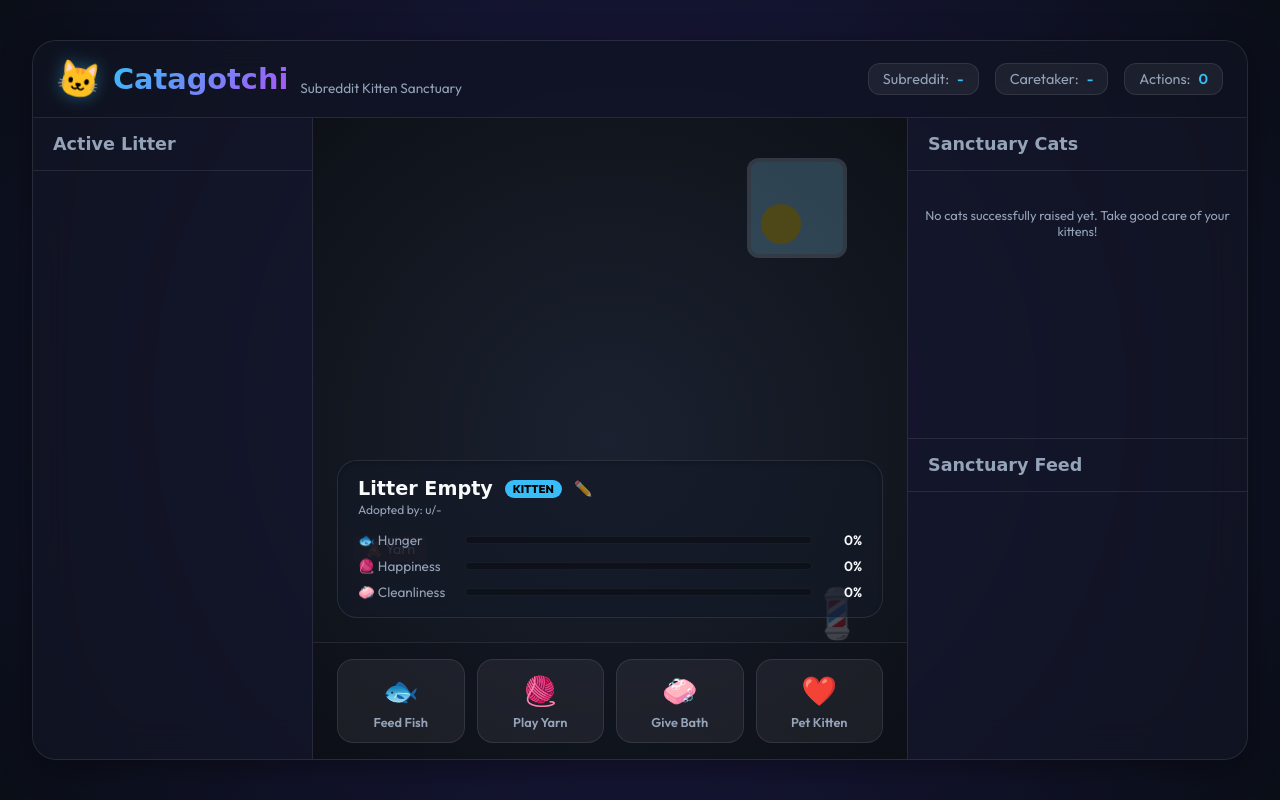
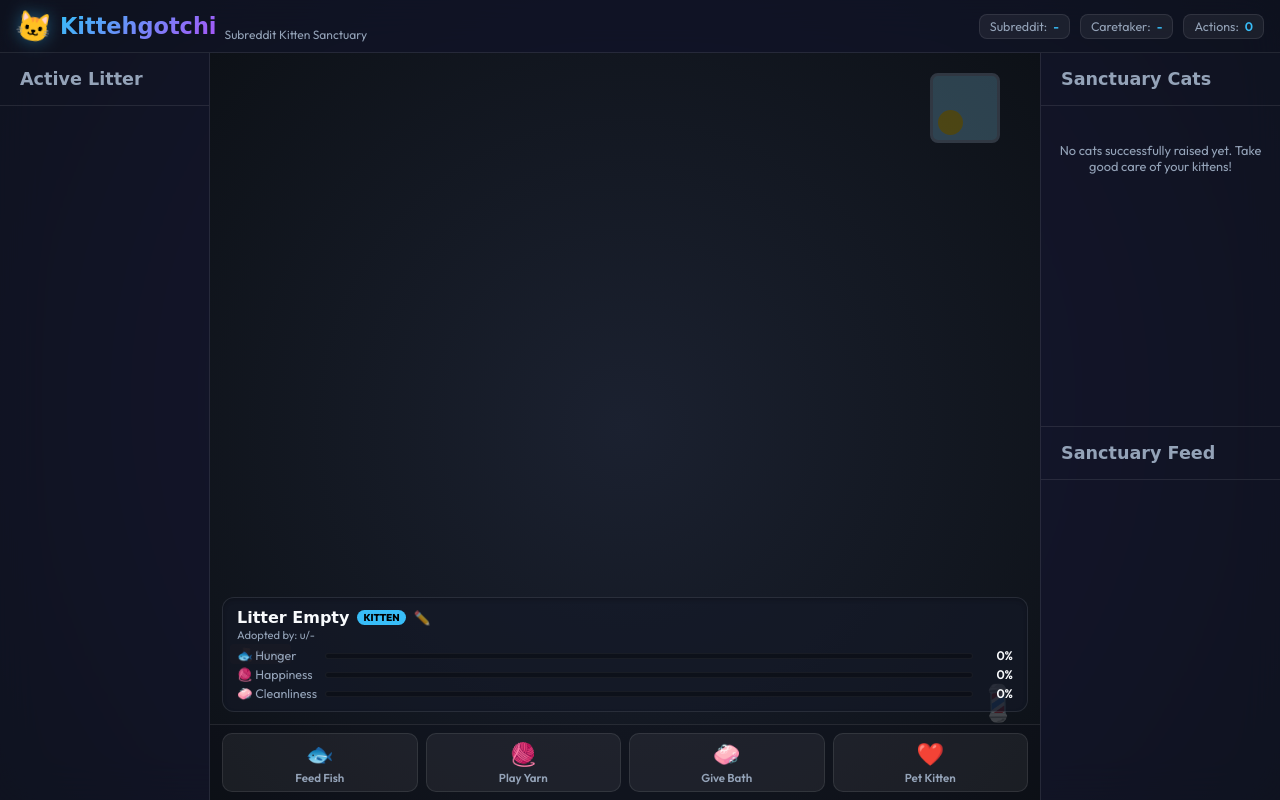
Before and after one commit to aminalnam/catagotchi, a website with bundled scripts: page public/index.html in a window 1280 px wide. Built offline with nearby package versions, Linux system fonts and the light colour scheme; files whose address does not match are found by name; a web font is replaced by a local one.

Commit message:
Rename app to Kittehgotchi and compact styling to fit viewport

```diff
--- a/package.json
+++ b/package.json
@@ -1,6 +1,6 @@
 {
   "private": true,
-  "name": "catagotchi",
+  "name": "kittehgotchi",
   "version": "0.0.0",
   "license": "BSD-3-Clause",
   "type": "module",
--- a/public/index.css
+++ b/public/index.css
@@ -42,14 +42,15 @@ body {
 
 /* Container Glassmorphism */
 .glass-container {
-  width: 95vw;
-  height: 90vh;
-  max-width: 1400px;
+  width: 100vw;
+  height: 100vh;
+  max-width: 100vw;
+  max-height: 100vh;
   background: var(--bg-glass);
   backdrop-filter: blur(20px);
   -webkit-backdrop-filter: blur(20px);
-  border: 1px solid var(--border-glass);
-  border-radius: 24px;
+  border: none;
+  border-radius: 0;
   box-shadow: var(--shadow-neon);
   display: flex;
   flex-direction: column;
@@ -58,7 +59,7 @@ body {
 
 /* Header */
 .app-header {
-  padding: 16px 24px;
+  padding: 8px 16px;
   border-bottom: 1px solid var(--border-glass);
   display: flex;
   justify-content: space-between;
@@ -69,18 +70,18 @@ body {
 .logo-area {
   display: flex;
   align-items: center;
-  gap: 12px;
+  gap: 8px;
 }
 
 .logo-emoji {
-  font-size: 2.2rem;
+  font-size: 1.8rem;
   filter: drop-shadow(0 0 8px rgba(56, 189, 248, 0.4));
   animation: logo-wag 2s ease-in-out infinite alternate;
 }
 
 h1 {
   font-family: var(--font-header);
-  font-size: 1.8rem;
+  font-size: 1.4rem;
   font-weight: 800;
   background: linear-gradient(135deg, #38bdf8 0%, #a855f7 100%);
   -webkit-background-clip: text;
@@ -88,27 +89,27 @@ h1 {
 }
 
 .sub-title {
-  font-size: 0.85rem;
+  font-size: 0.75rem;
   color: var(--text-muted);
   font-weight: 400;
   align-self: flex-end;
-  margin-bottom: 4px;
+  margin-bottom: 2px;
 }
 
 .user-status-hud {
   display: flex;
-  gap: 16px;
+  gap: 10px;
 }
 
 .hud-item {
   background: var(--bg-glass-bright);
   border: 1px solid var(--border-glass);
-  padding: 6px 14px;
-  border-radius: 12px;
+  padding: 4px 10px;
+  border-radius: 8px;
   display: flex;
   align-items: center;
-  gap: 8px;
-  font-size: 0.9rem;
+  gap: 6px;
+  font-size: 0.78rem;
 }
 
 .hud-label {
@@ -124,7 +125,7 @@ h1 {
 .app-body {
   flex: 1;
   display: grid;
-  grid-template-columns: 280px 1fr 340px;
+  grid-template-columns: 210px 1fr 240px;
   overflow: hidden;
 }
 
@@ -258,7 +259,7 @@ h2 {
   display: flex;
   flex-direction: column;
   justify-content: space-between;
-  padding: 24px;
+  padding: 12px;
 }
 
 /* Backdrop */
@@ -275,42 +276,42 @@ h2 {
 
 .window {
   position: absolute;
-  top: 40px;
-  right: 60px;
-  width: 100px;
-  height: 100px;
-  border: 4px solid var(--text-muted);
-  border-radius: 12px;
+  top: 20px;
+  right: 40px;
+  width: 70px;
+  height: 70px;
+  border: 3px solid var(--text-muted);
+  border-radius: 8px;
   overflow: hidden;
   background: skyblue;
 }
 
 .sun {
   position: absolute;
-  bottom: 10px;
-  left: 10px;
-  width: 40px;
-  height: 40px;
+  bottom: 5px;
+  left: 5px;
+  width: 25px;
+  height: 25px;
   background: gold;
   border-radius: 50%;
 }
 
 .toy-shelf {
   position: absolute;
-  bottom: 80px;
-  left: 40px;
-  font-size: 0.9rem;
+  bottom: 60px;
+  left: 20px;
+  font-size: 0.8rem;
   background: #3e2723;
   color: #fff;
-  padding: 4px 12px;
+  padding: 2px 8px;
   border-radius: 4px;
 }
 
 .scratching-post {
   position: absolute;
   bottom: 0;
-  right: 40px;
-  font-size: 3rem;
+  right: 20px;
+  font-size: 2.2rem;
 }
 
 /* Interactive Sprite Display */
@@ -321,11 +322,12 @@ h2 {
   align-items: center;
   position: relative;
   z-index: 1;
+  min-height: 160px;
 }
 
 .kitten-sprite {
-  width: 200px;
-  height: 200px;
+  width: 140px;
+  height: 140px;
   transition: all 0.3s;
   animation: bob 3.5s ease-in-out infinite;
 }
@@ -451,8 +453,8 @@ h2 {
 .pet-stats-card {
   background: var(--bg-glass);
   border: 1px solid var(--border-glass);
-  border-radius: 20px;
-  padding: 16px 20px;
+  border-radius: 12px;
+  padding: 10px 14px;
   z-index: 1;
   box-shadow: var(--shadow-inner);
 }
@@ -460,20 +462,20 @@ h2 {
 .pet-header {
   display: flex;
   align-items: center;
-  gap: 12px;
+  gap: 8px;
 }
 
 .pet-header h3 {
   font-family: var(--font-header);
-  font-size: 1.2rem;
+  font-size: 1rem;
 }
 
 .badge {
-  font-size: 0.7rem;
+  font-size: 0.62rem;
   background: var(--text-active);
   color: #000;
-  padding: 2px 8px;
-  border-radius: 10px;
+  padding: 1px 6px;
+  border-radius: 8px;
   font-weight: 800;
   text-transform: uppercase;
 }
@@ -482,7 +484,7 @@ h2 {
   background: none;
   border: none;
   cursor: pointer;
-  font-size: 0.95rem;
+  font-size: 0.85rem;
   opacity: 0.6;
   transition: opacity 0.2s;
 }
@@ -492,61 +494,61 @@ h2 {
 }
 
 .owner-tag {
-  font-size: 0.75rem;
+  font-size: 0.7rem;
   color: var(--text-muted);
-  margin-top: 2px;
+  margin-top: 1px;
 }
 
 .stat-progress-bars {
-  margin-top: 14px;
+  margin-top: 6px;
   display: flex;
   flex-direction: column;
-  gap: 8px;
+  gap: 4px;
 }
 
 .stat-row {
   display: flex;
   align-items: center;
-  gap: 12px;
-  font-size: 0.85rem;
+  gap: 8px;
+  font-size: 0.78rem;
 }
 
 .stat-label {
-  width: 95px;
+  width: 80px;
   color: var(--text-muted);
 }
 
 .progress-track {
   flex: 1;
-  height: 8px;
+  height: 6px;
   background: rgba(0, 0, 0, 0.3);
-  border-radius: 4px;
+  border-radius: 3px;
   overflow: hidden;
   border: 1px solid rgba(255, 255, 255, 0.05);
 }
 
 .progress-fill {
   height: 100%;
-  border-radius: 4px;
+  border-radius: 3px;
   transition: width 0.4s ease-out;
 }
 
-.fill-hunger { background: var(--accent-hunger); box-shadow: 0 0 8px var(--accent-hunger); }
-.fill-happiness { background: var(--accent-happiness); box-shadow: 0 0 8px var(--accent-happiness); }
-.fill-cleanliness { background: var(--accent-cleanliness); box-shadow: 0 0 8px var(--accent-cleanliness); }
+.fill-hunger { background: var(--accent-hunger); box-shadow: 0 0 6px var(--accent-hunger); }
+.fill-happiness { background: var(--accent-happiness); box-shadow: 0 0 6px var(--accent-happiness); }
+.fill-cleanliness { background: var(--accent-cleanliness); box-shadow: 0 0 6px var(--accent-cleanliness); }
 
 .stat-percentage {
-  width: 38px;
+  width: 32px;
   text-align: right;
   font-weight: 600;
 }
 
 /* Care Control Buttons */
 .care-controls {
-  padding: 16px 24px;
+  padding: 8px 12px;
   border-top: 1px solid var(--border-glass);
   display: flex;
-  gap: 12px;
+  gap: 8px;
   background: rgba(10, 14, 23, 0.2);
 }
 
@@ -554,20 +556,20 @@ h2 {
   flex: 1;
   background: var(--bg-glass-bright);
   border: 1px solid var(--border-glass);
-  padding: 12px;
-  border-radius: 16px;
+  padding: 6px 4px;
+  border-radius: 10px;
   cursor: pointer;
   display: flex;
   flex-direction: column;
   align-items: center;
-  gap: 6px;
+  gap: 2px;
   color: var(--text-main);
   transition: all 0.2s;
 }
 
 .btn-care:hover:not(:disabled) {
   background: rgba(255, 255, 255, 0.1);
-  transform: translateY(-2px);
+  transform: translateY(-1px);
 }
 
 .btn-care:active:not(:disabled) {
@@ -579,17 +581,17 @@ h2 {
   cursor: not-allowed;
 }
 
-.btn-feed:hover:not(:disabled) { border-color: var(--accent-hunger); box-shadow: 0 0 8px rgba(255, 107, 107, 0.2); }
-.btn-play:hover:not(:disabled) { border-color: var(--accent-happiness); box-shadow: 0 0 8px rgba(255, 209, 102, 0.2); }
-.btn-clean:hover:not(:disabled) { border-color: var(--accent-cleanliness); box-shadow: 0 0 8px rgba(76, 201, 240, 0.2); }
-.btn-pet:hover:not(:disabled) { border-color: #f72585; box-shadow: 0 0 8px rgba(247, 37, 133, 0.2); }
+.btn-feed:hover:not(:disabled) { border-color: var(--accent-hunger); box-shadow: 0 0 6px rgba(255, 107, 107, 0.2); }
+.btn-play:hover:not(:disabled) { border-color: var(--accent-happiness); box-shadow: 0 0 6px rgba(255, 209, 102, 0.2); }
+.btn-clean:hover:not(:disabled) { border-color: var(--accent-cleanliness); box-shadow: 0 0 6px rgba(76, 201, 240, 0.2); }
+.btn-pet:hover:not(:disabled) { border-color: #f72585; box-shadow: 0 0 6px rgba(247, 37, 133, 0.2); }
 
 .btn-icon-large {
-  font-size: 1.8rem;
+  font-size: 1.4rem;
 }
 
 .btn-text {
-  font-size: 0.8rem;
+  font-size: 0.72rem;
   font-weight: 600;
   color: var(--text-muted);
 }
--- a/public/index.html
+++ b/public/index.html
@@ -3,7 +3,7 @@
 <head>
   <meta charset="UTF-8">
   <meta name="viewport" content="width=device-width, initial-scale=1.0">
-  <title>Catagotchi Kitten Sanctuary</title>
+  <title>Kittehgotchi Kitten Sanctuary</title>
   <link href="https://fonts.googleapis.com/css2?family=Outfit:wght@300;400;600;800&family=Playpen+Sans:wght@400;600;800&display=swap" rel="stylesheet">
   <link rel="stylesheet" href="index.css">
 </head>
@@ -14,7 +14,7 @@
     <header class="app-header">
       <div class="logo-area">
         <span class="logo-emoji">🐱</span>
-        <h1>Catagotchi</h1>
+        <h1>Kittehgotchi</h1>
         <span class="sub-title">Subreddit Kitten Sanctuary</span>
       </div>
       <div class="user-status-hud">
--- a/src/server/server.ts
+++ b/src/server/server.ts
@@ -602,12 +602,12 @@ async function onMenuNewPost(): Promise<UiResponse> {
     throw new Error("subredditName is required to create a custom post");
   }
   const post = await reddit.submitCustomPost({
-    title: "Catagotchi Kitten Sanctuary",
+    title: "Kittehgotchi Kitten Sanctuary",
     subredditName: context.subredditName,
     entry: "default",
   });
   return {
-    showToast: { text: `Catagotchi Post ${post.id} created.`, appearance: "success" },
+    showToast: { text: `Kittehgotchi Post ${post.id} created.`, appearance: "success" },
     navigateTo: post.url,
   };
 }
@@ -617,7 +617,7 @@ async function onAppInstall(): Promise<TriggerResponse> {
     throw new Error("subredditName is required to create a custom post");
   }
   await reddit.submitCustomPost({
-    title: "Catagotchi Kitten Sanctuary",
+    title: "Kittehgotchi Kitten Sanctuary",
     subredditName: context.subredditName,
     entry: "default",
   });
```
Also changed, not shown: devvit.json (+5 -2 lines), 1 other file.
